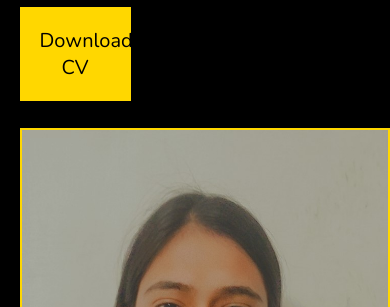
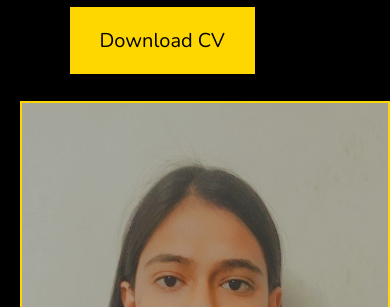
Before and after one commit to Shruti0702/Refresh, a plain HTML site: page index.html in a window 390 px wide. Shown: the part 537-844 px from the top of the page. Drawn offline with nearby package versions, Linux system fonts and the light colour scheme.

Commit message:
abtohojaa

```diff
--- a/style.css
+++ b/style.css
@@ -380,9 +380,10 @@ section{
     }
     .btn{
         height: 50%;
-        width: 30%;
+        width: 50%;
         font-size: 1rem;
         margin-top: 10px;
+        margin-left: 50px;
     }
     #typewriter {
         font-size: 2rem;
```
